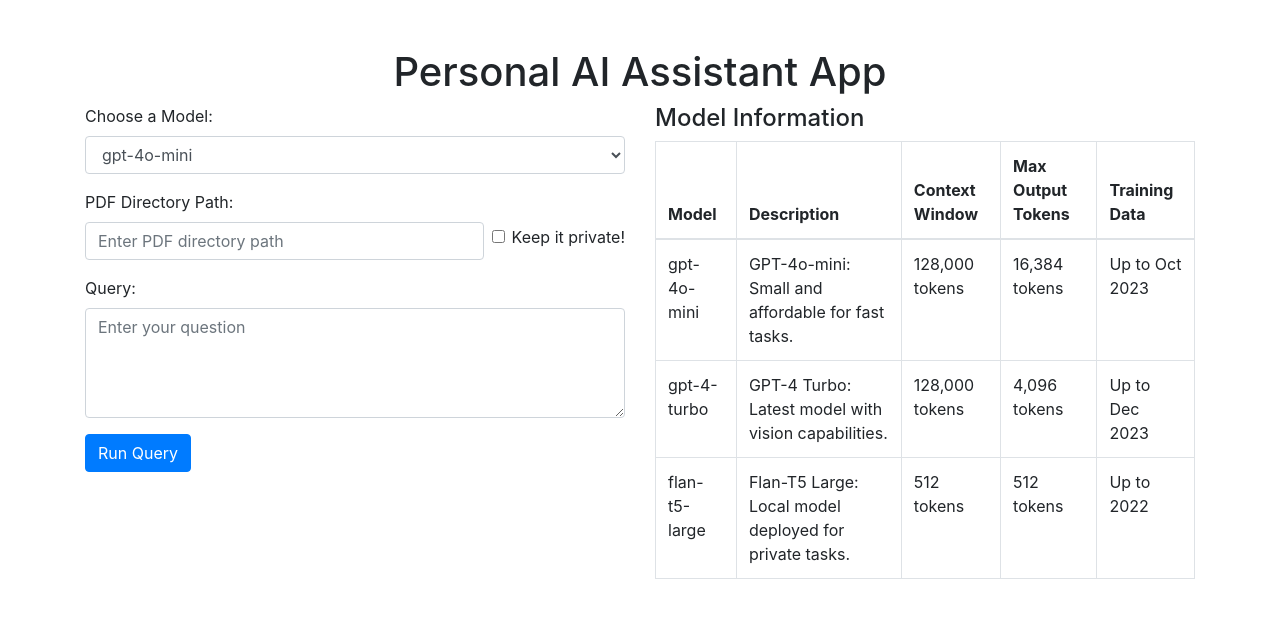
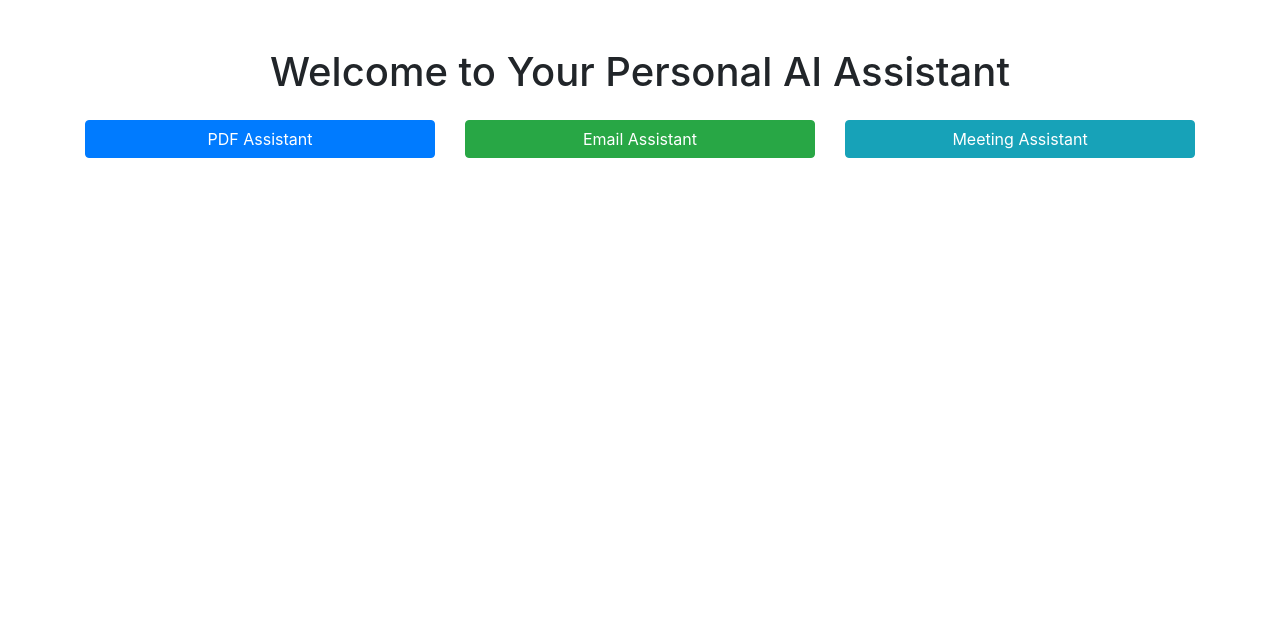
Before and after one commit to omarkhater-school/ai-personal-assistant, a Flask app: page / in a window 1280 px wide. Shown: the top 618 px of the page. Run offline with Flask 3, Linux system fonts and the light colour scheme; some libraries are stand-ins or nearby versions.

Commit message:
Major Refactoring
Make the app more modular

- Create Home page with three buttons for email, meeting, pdf assistant
- Make template and blueprint for each feature
- All while ensuring that current pdf is working and test are done succesfully.

```diff
--- a/app.py
+++ b/app.py
@@ -1,120 +1,23 @@
 # app.py
-import re
-from flask import Flask, render_template, request, jsonify
-from ai_assistant import AIAssistant
-from modules.pdf_module import PDFModule
-import requests
-from logger import app_logger, local_server_logger, openai_logger  # Import loggers
+from flask import Flask, render_template
+from flask_cors import CORS
 
-from flask import Flask, render_template, request, jsonify
-from flask_cors import CORS  # If you need CORS
+# Import blueprints
+from blueprints.pdf_assistant.routes import pdf_assistant_bp
+from blueprints.email_assistant.routes import email_assistant_bp
+from blueprints.meeting_assistant.routes import meeting_assistant_bp
 
 app = Flask(__name__)
-CORS(app)  # Enable CORS if needed
+CORS(app)
 
-MODEL_INFO = {
-    "gpt-4o-mini": {
-        "description": "GPT-4o-mini: Small and affordable for fast tasks.",
-        "context_window": "128,000 tokens",
-        "max_output_tokens": "16,384 tokens",
-        "training_data": "Up to Oct 2023",
-        "parameters": "1.3 billion"  # This is a placeholder; adjust based on actual info if available
-    },
-    "gpt-4-turbo": {
-        "description": "GPT-4 Turbo: Latest model with vision capabilities.",
-        "context_window": "128,000 tokens",
-        "max_output_tokens": "4,096 tokens",
-        "training_data": "Up to Dec 2023",
-        "parameters": "175 billion"  # This aligns with GPT-4 architecture scale
-    },
-    "flan-t5-large": {
-        "description": "Flan-T5 Large: Local model deployed for private tasks.",
-        "context_window": "512 tokens",
-        "max_output_tokens": "512 tokens",
-        "training_data": "Up to 2022",
-        "parameters": "780 million"
-    }
-}
+# Register blueprints
+app.register_blueprint(pdf_assistant_bp, url_prefix='/pdf_assistant')
+app.register_blueprint(email_assistant_bp, url_prefix='/email_assistant')
+app.register_blueprint(meeting_assistant_bp, url_prefix='/meeting_assistant')
 
 @app.route("/")
 def index():
-    app_logger.info("Rendering index page with model information.")
-    return render_template("index.html", models=MODEL_INFO)
-
-def format_response(response_text):
-    if not isinstance(response_text, str):
-        app_logger.error("Invalid response text type. Expected a string.")
-        return "Invalid response format."
-
-    # Use regex to identify and replace numbered points with HTML list formatting
-    response_text = re.sub(r'(\d\.\s)', r'</p><p>\1', response_text)  # Close and open paragraphs around numbered points
-    response_text = re.sub(r'(\*\*.*?\*\*)', r'<strong>\1</strong>', response_text)  # Bold text between asterisks
-    response_text = re.sub(r'\*\*', '', response_text)  # Remove extra asterisks after adding HTML <strong>
-
-    # Wrap response in paragraphs for a clean HTML format
-    return f"<p>{response_text}</p>"
-
-@app.route("/run_query", methods=["POST"])
-def run_query():
-    model = request.form.get("model")
-    directory_path = request.form.get("directory_path")
-    question = request.form.get("question")
-    is_private = request.form.get("is_private") == 'true'  # Convert to boolean
-
-    app_logger.info(f"Received query with model: {model}, directory: {directory_path}, private: {is_private}")
-
-    if not model or not directory_path or not question:
-        app_logger.warning("Missing model, directory path, or question in the request.")
-        response = jsonify({"error": "Please provide a model, directory path, and question."})
-        response.headers['Content-Type'] = 'application/json'
-        return response, 400
-
-    if is_private:
-        if model == "flan-t5-large":
-            # Route to local LLM
-            try:
-                local_server_logger.info("Routing query to local LLM.")
-                response = requests.post("http://127.0.0.1:8000/flan-t5-large/query_pdf", json={
-                    "prompt": question
-                })
-                response_data = response.json()  # Extract the JSON data from the response
-                local_server_logger.info(f"Received response from local LLM: {response_data}")
-                return jsonify(response_data), response.status_code
-            except requests.RequestException as e:
-                local_server_logger.error(f"Error communicating with local LLM: {e}")
-                return jsonify({"error": "Failed to communicate with local LLM. Please check the server and try again."}), 500
-        else:
-            app_logger.warning("Attempt to use public API with private data.")
-            response = jsonify({
-                "error": "Cannot use public API with private data. Please select the local model for private queries."
-            })
-            response.headers['Content-Type'] = 'application/json'
-            return response, 400
-    else:
-        # Use OpenAI API
-        try:
-            openai_logger.info("Using OpenAI API for query.")
-            ai_assistant = AIAssistant(name="My AI Assistant", model=model)
-            pdf_module = PDFModule(ai_assistant)
-
-            file_batch = pdf_module.upload_directory_to_vector_store(directory_path)
-            if file_batch:
-                run, message_content = pdf_module.query(question)
-                formatted_content = format_response(message_content)
-                response = {
-                    "file_batch_status": file_batch.status,
-                    "query_result_status": run.status,
-                    "response": formatted_content
-                }
-                openai_logger.info("Query processed successfully with OpenAI API.")
-                return jsonify(response)
-            else:
-                openai_logger.warning("No PDF files found in the specified directory.")
-                return jsonify({"error": "No PDF files found in the specified directory."}), 400
-        except Exception as e:
-            openai_logger.error(f"Error using OpenAI API: {e}")
-            return jsonify({"error": "Failed to process query with OpenAI API. Please try again later."}), 500
+    return render_template("index.html")
 
 if __name__ == "__main__":
-    app_logger.info("Starting Flask application.")
     app.run(debug=True)
--- /dev/null
+++ b/blueprints/email_assistant/routes.py
@@ -0,0 +1,6 @@
+from flask import render_template
+from . import email_assistant_bp
+
+@email_assistant_bp.route("/", methods=["GET"])
+def email_assistant_home():
+    return render_template("email_assistant.html")
--- /dev/null
+++ b/blueprints/meeting_assistant/routes.py
@@ -0,0 +1,6 @@
+from flask import render_template
+from . import meeting_assistant_bp
+
+@meeting_assistant_bp.route("/", methods=["GET"])
+def meeting_assistant_home():
+    return render_template("meeting_assistant.html")
--- /dev/null
+++ b/blueprints/pdf_assistant/routes.py
@@ -0,0 +1,83 @@
+# blueprints/pdf_assistant/routes.py
+from flask import render_template, request, jsonify
+from . import pdf_assistant_bp
+from ai_assistant import AIAssistant
+from modules.pdf_module import PDFModule
+import requests
+
+MODEL_INFO = {
+    "gpt-4o-mini": {
+        "description": "GPT-4o-mini: Small and affordable for fast tasks.",
+        "context_window": "128,000 tokens",
+        "max_output_tokens": "16,384 tokens",
+        "training_data": "Up to Oct 2023",
+        "parameters": "1.3 billion",
+        "is_private_model": False
+    },
+    "gpt-4-turbo": {
+        "description": "GPT-4 Turbo: Latest model with vision capabilities.",
+        "context_window": "128,000 tokens",
+        "max_output_tokens": "4,096 tokens",
+        "training_data": "Up to Dec 2023",
+        "parameters": "175 billion",
+        "is_private_model": False
+    },
+    "flan-t5-large": {
+        "description": "Flan-T5 Large: Local model deployed for private tasks.",
+        "context_window": "512 tokens",
+        "max_output_tokens": "512 tokens",
+        "training_data": "Up to 2022",
+        "parameters": "780 million",
+        "is_private_model": True
+    }
+}
+
+@pdf_assistant_bp.route("/", methods=["GET"])
+def pdf_assistant_home():
+    return render_template("pdf_assistant.html", models=MODEL_INFO)
+
+@pdf_assistant_bp.route("/run_query", methods=["POST"])
+def run_query():
+    model = request.form.get("model")
+    directory_path = request.form.get("directory_path")
+    question = request.form.get("question")
+    is_private = request.form.get("is_private") == 'true'
+
+    # Check if model is public and request is private
+    if is_private and not MODEL_INFO[model].get("is_private_model", False):
+        return jsonify({
+            "error": "Cannot use public API with private data. Please select the local model for private queries."
+        }), 400
+
+    if not model or not directory_path or not question:
+        return jsonify({"error": "Please provide a model, directory path, and question."}), 400
+
+    try:
+        if MODEL_INFO[model]["is_private_model"]:
+            # Use the local model for private tasks
+            try:
+                # Send request to local LLM server
+                response = requests.post("http://127.0.0.1:8000/flan-t5-large/query_pdf", json={
+                    "prompt": question
+                })
+                response_data = response.json()
+                return jsonify(response_data), response.status_code
+            except requests.RequestException as e:
+                return jsonify({"error": f"Failed to communicate with local LLM: {e}"}), 500
+        else:
+            # Use OpenAI API or other public API
+            ai_assistant = AIAssistant(name="My AI Assistant", model=model)
+            pdf_module = PDFModule(ai_assistant)
+
+            file_batch = pdf_module.upload_directory_to_vector_store(directory_path)
+            if file_batch:
+                run, message_content = pdf_module.query(question)
+                return jsonify({
+                    "file_batch_status": file_batch.status,
+                    "query_result_status": run.status,
+                    "response": message_content
+                })
+            else:
+                return jsonify({"error": "No PDF files found in the specified directory."}), 400
+    except Exception as e:
+        return jsonify({"error": f"Failed to process query: {e}"}), 500
--- a/local_llm_server/server.py
+++ b/local_llm_server/server.py
@@ -64,7 +64,8 @@
             inputs["input_ids"],
             max_new_tokens=500,
             temperature=0.7,  # Add temperature for more varied responses
-            num_return_sequences=1000,
+            num_return_sequences=2,
+            do_sample=True,
             min_length=10,       # Set minimum length
             num_beams=4,        # Use beam search
             no_repeat_ngram_size=2,  # Avoid repetition
--- /dev/null
+++ b/templates/base.html
@@ -0,0 +1,13 @@
+<!-- templates/base.html -->
+<!DOCTYPE html>
+<html lang="en">
+<head>
+    <meta charset="UTF-8">
+    <meta name="viewport" content="width=device-width, initial-scale=1.0">
+    {% block head %}{% endblock %}
+</head>
+<body>
+    {% block content %}{% endblock %}
+    {% block scripts %}{% endblock %}
+</body>
+</html>
--- a/templates/index.html
+++ b/templates/index.html
@@ -1,113 +1,24 @@
-<!DOCTYPE html>
-<html lang="en">
-<head>
-    <meta charset="UTF-8">
-    <meta name="viewport" content="width=device-width, initial-scale=1.0">
-    <title>AI Assistant PDF Query App</title>
+<!-- templates/index.html -->
+{% extends "base.html" %}
+
+{% block head %}
+<title>AI Assistant Home</title>
 <link rel="stylesheet" href="https://stackpath.bootstrapcdn.com/bootstrap/4.5.2/css/bootstrap.min.css">
-</head>
-<body>
+{% endblock %}
+
+{% block content %}
 <div class="container mt-5">
-        <h1 class="text-center">Personal AI Assistant App</h1>
-        <form id="queryForm" class="row">
-            <div class="col-md-6">
-                <div class="form-group">
-                    <label for="model">Choose a Model:</label>
-                    <select id="model" name="model" class="form-control">
-                        {% for key in models.keys() %}
-                            <option value="{{ key }}">{{ key }}</option>
-                        {% endfor %}
-                    </select>
+    <h1 class="text-center">Welcome to Your Personal AI Assistant</h1>
+    <div class="row mt-4">
+        <div class="col-md-4">
+            <a href="{{ url_for('pdf_assistant.pdf_assistant_home') }}" class="btn btn-primary btn-block">PDF Assistant</a>
         </div>
-                <div class="form-group">
-                    <div class="d-flex align-items-center">
-                        <div class="flex-grow-1 mr-2">
-                            <label for="directory_path">PDF Directory Path:</label>
-                            <input type="text" class="form-control" id="directory_path" name="directory_path" placeholder="Enter PDF directory path">
+        <div class="col-md-4">
+            <a href="{{ url_for('email_assistant.email_assistant_home') }}" class="btn btn-success btn-block">Email Assistant</a>
         </div>
-                        <div class="form-check mt-4">
-                            <input type="checkbox" class="form-check-input" id="is_private" name="is_private">
-                            <label class="form-check-label" for="is_private">Keep it private!</label>
+        <div class="col-md-4">
+            <a href="{{ url_for('meeting_assistant.meeting_assistant_home') }}" class="btn btn-info btn-block">Meeting Assistant</a>
         </div>
     </div>
 </div>
-                <div class="form-group">
-                    <label for="question">Query:</label>
-                    <textarea class="form-control" id="question" name="question" rows="4" placeholder="Enter your question"></textarea>
-                </div>
-                <button type="button" class="btn btn-primary" onclick="runQuery()">Run Query</button>
-            </div>
-            <div class="col-md-6">
-                <h4>Model Information</h4>
-                <table class="table table-bordered">
-                    <thead>
-                        <tr>
-                            <th>Model</th>
-                            <th>Description</th>
-                            <th>Context Window</th>
-                            <th>Max Output Tokens</th>
-                            <th>Training Data</th>
-                        </tr>
-                    </thead>
-                    <tbody>
-                        {% for model, info in models.items() %}
-                        <tr>
-                            <td>{{ model }}</td>
-                            <td>{{ info.description }}</td>
-                            <td>{{ info.context_window }}</td>
-                            <td>{{ info.max_output_tokens }}</td>
-                            <td>{{ info.training_data }}</td>
-                        </tr>
-                        {% endfor %}
-                    </tbody>
-                </table>
-            </div>
-        </form>
-        <div id="result" class="mt-4"></div>
-    </div>
-
-    <script src="https://code.jquery.com/jquery-3.5.1.min.js"></script>
-    <script>
-        function runQuery() {
-            const model = $("#model").val();
-            const directory_path = $("#directory_path").val();
-            const question = $("#question").val();
-            const is_private = $("#is_private").is(":checked");
-
-            // Show a loading message
-            $("#result").html(`<div class="alert alert-info">Running query... Please wait.</div>`);
-
-            // Send the request to run the query
-            $.ajax({
-                url: "/run_query",
-                type: "POST",
-                data: { model, directory_path, question, is_private },
-                dataType: "json",
-                success: function(data) {
-                    if (data.error) {
-                        $("#result").html(`<div class="alert alert-danger">${data.error}</div>`);
-                    } else {
-                        $("#result").html(`
-                            <h5>Results</h5>
-                            <div>${data.response}</div>
-                        `);
-                    }
-                },
-                error: function(jqXHR, textStatus, errorThrown) {
-                    console.log("Error details:", {
-                        status: jqXHR.status,
-                        responseText: jqXHR.responseText,
-                        responseJSON: jqXHR.responseJSON
-                    });
-
-                    let errorMessage = "Error processing the query.";
-                    if (jqXHR.responseJSON && jqXHR.responseJSON.error) {
-                        errorMessage = jqXHR.responseJSON.error;
-                    }
-                    $("#result").html(`<div class="alert alert-danger">${errorMessage}</div>`);
-                }
-            });
-        }
-    </script>
-</body>
-</html>
+{% endblock %}
```
Also changed, not shown: blueprints/email_assistant/__init__.py (added, +7 -0 lines), blueprints/email_assistant/templates/email_assistant.html (added, +18 -0 lines), blueprints/meeting_assistant/__init__.py (added, +7 -0 lines), blueprints/meeting_assistant/templates/meeting_assistant.html (added, +18 -0 lines), blueprints/pdf_assistant/__init__.py (added, +7 -0 lines), blueprints/pdf_assistant/templates/pdf_assistant.html (added, +108 -0 lines), tests/unit/test_local_llm.py (+2 -2 lines), blueprints/__init__.py (added). Lines whose indentation alone changed are shown as unchanged.
